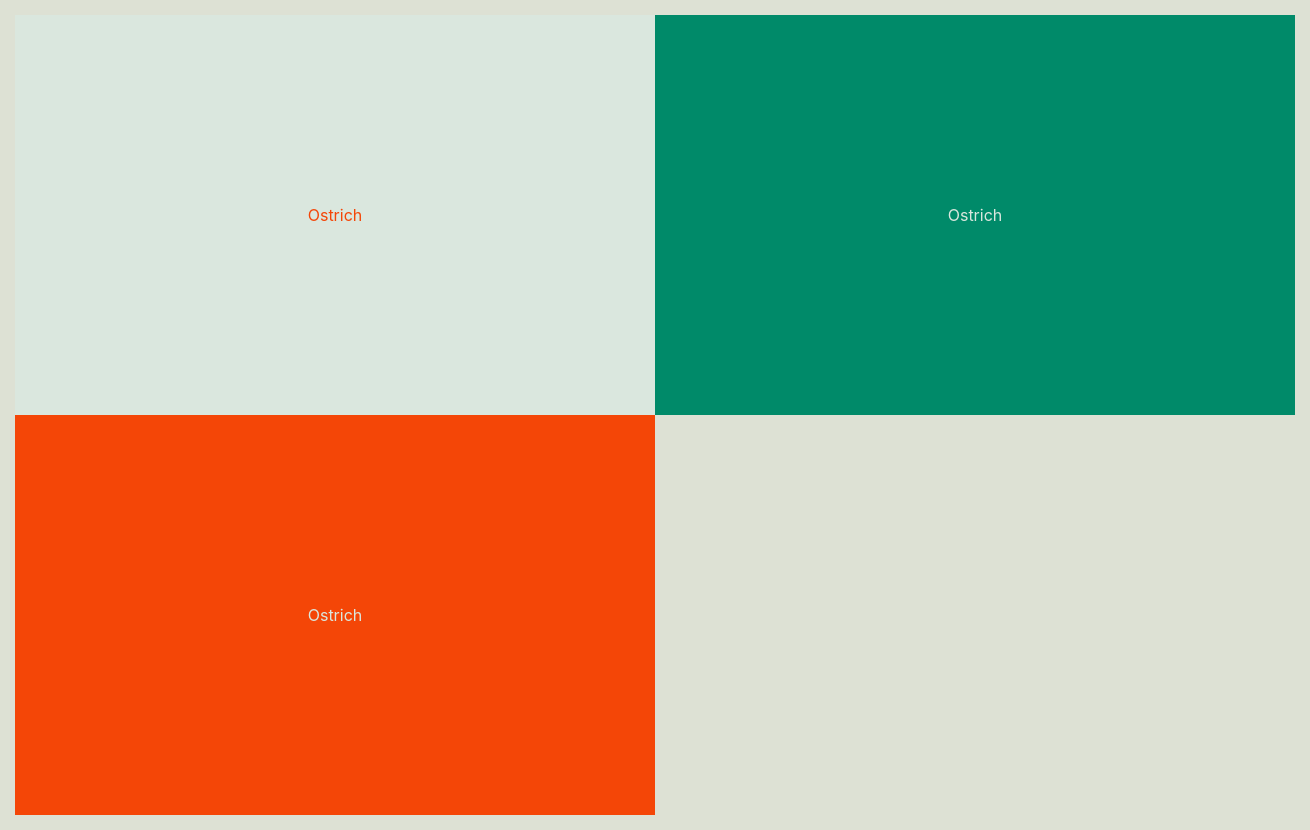
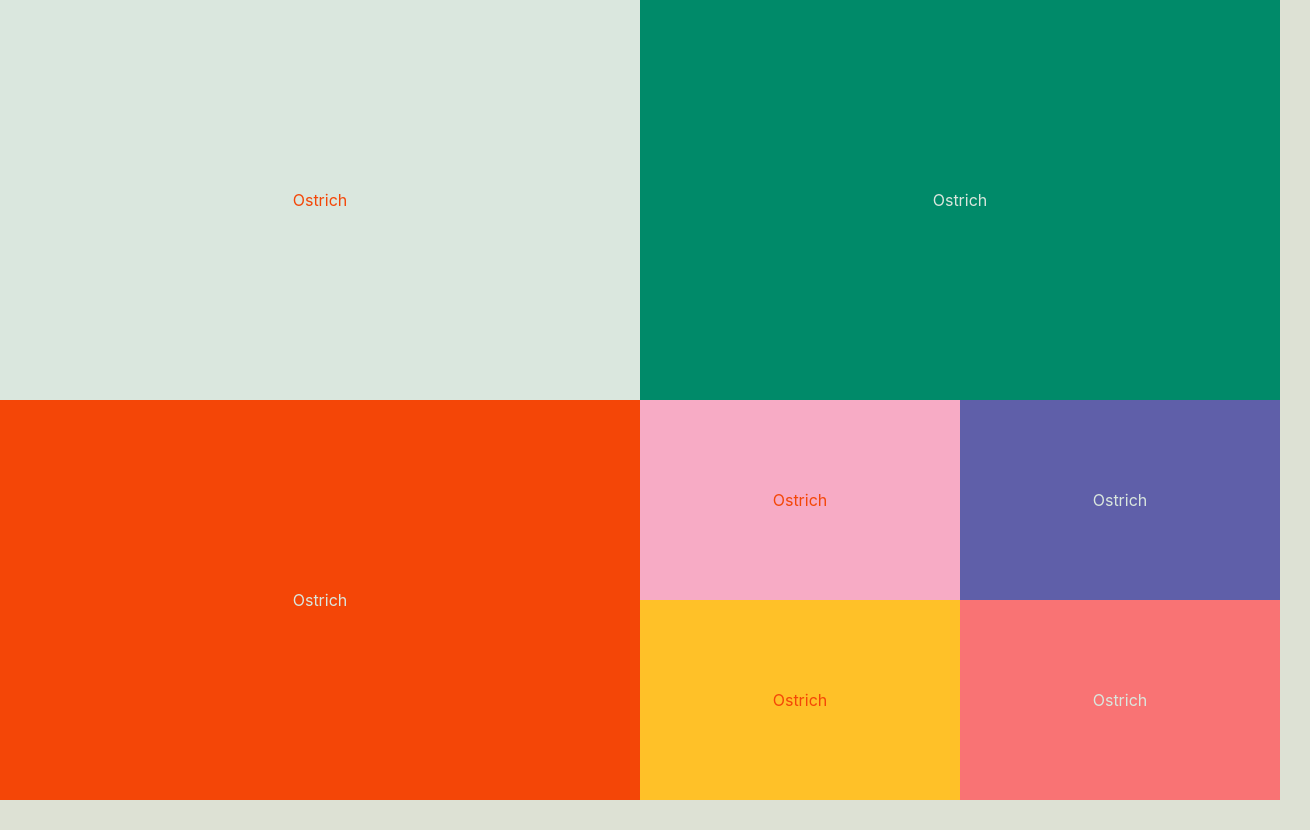
Before and after one commit to dikwon79/front_challenge, a plain HTML site: page 03_Osritch/index.html in a window 1280 px wide. Shown: the whole page, 1310 px wide, since content can reach past the window. After the commit the page ends 800 px from the top, so only its background shows below. Drawn offline with nearby package versions, Linux system fonts and the light colour scheme.

Commit message:
update css

```diff
--- a/03_Osritch/index.html
+++ b/03_Osritch/index.html
@@ -13,7 +13,12 @@
   <div class="ostrich">Ostrich</div>
   <div class="ostrich">Ostrich</div>
   <div class="ostrich">Ostrich</div>
-  <div class="ostrich"></div>
+  <div class="ostrich">
+    <div class="ostrich-child">Ostrich</div>
+    <div class="ostrich-child">Ostrich</div>
+    <div class="ostrich-child">Ostrich</div>
+    <div class="ostrich-child">Ostrich</div>
+  </div>
 
 
 </body>
--- a/03_Osritch/style.css
+++ b/03_Osritch/style.css
@@ -1,71 +1,79 @@
 @import url("https://cdnjs.cloudflare.com/ajax/libs/meyer-reset/2.0/reset.min.css");
 
 body {
-  background-color:#DDE1D4;
-  padding:15px;
+  background-color: #DDE1D4;
+  padding: 15px;
   font-family: -apple-system, BlinkMacSystemFont, 'Segoe UI', Roboto, Oxygen, Ubuntu, Cantarell, 'Open Sans', 'Helvetica Neue', sans-serif;
   width: 100%;
   height: 100vh;
-  margin:0 auto;
-
+  margin: 0 auto;
+  padding : 0;
   display: grid;
   grid-template-columns: repeat(4, 1fr);
   grid-template-rows: repeat(4, 1fr);
+}
 
-
-}
-.ostrich{
-  display : flex;
+.ostrich {
+  display: flex;
   justify-content: center;
   align-items: center;
 }
-.ostrich:nth-child(1){
+
+.ostrich:nth-child(1) {
   background-color: #DAE7DE;
   color: #F44607;
-  grid-column : 1 / span 2;
+  grid-column: 1 / span 2;
   grid-row: 1 / span 2;
 }
-.ostrich:nth-child(2){
+
+.ostrich:nth-child(2) {
   background-color: #008A69;
   color: #DAE7DE;
-  grid-column : 3 / span 2;
+  grid-column: 3 / span 2;
   grid-row: 1 / span 2;
 }
-.ostrich:nth-child(3){
+
+.ostrich:nth-child(3) {
   background-color: #F44607;
   color: #DAE7DE;
-  grid-column : 1 / span 2;
+  grid-column: 1 / span 2;
   grid-row: 3 / span 2;
 }
-.ostrich:nth-child(4){
+
+.ostrich:nth-child(4) {
   display: grid;
   grid-template-columns: repeat(2, 1fr);
   grid-template-rows: repeat(2, 1fr);
+  grid-column: 3 / span 2;
+  grid-row: 3 / span 2;
 
 }
-.ostrich-child{
+
+.ostrich-child {
   display: flex;
   justify-content: center;
   align-items: center;
+  width: 100%;
+  height: 100%;
+}
+
+.ostrich-child:nth-child(1) {
+  background-color: #F7ABC5;
+  color: #F44607;
 
 }
-.ostrich-child:nth-child(1){
-  background-color: #F7ABC5;
-  color: #F44607;
-  grid-column : 1 / span 2;
-  grid-row: 1 / span 2;
-}
-.ostrich-child:nth-child(2){
+
+.ostrich-child:nth-child(2) {
   background-color: #5F5FA9;
   color: #DAE7DE;
-  grid-column : 3 / span 2;
-  grid-row: 1 / span 2;
 }
-.ostrich-child:nth-child(3){
+
+.ostrich-child:nth-child(3) {
   background-color: #FFC128;
   color: #F44607;
 }
-.ostrich-child:nth-child(4){
+
+.ostrich-child:nth-child(4) {
   background-color: #F97374;
   color: #DAE7DE;
 }
```
